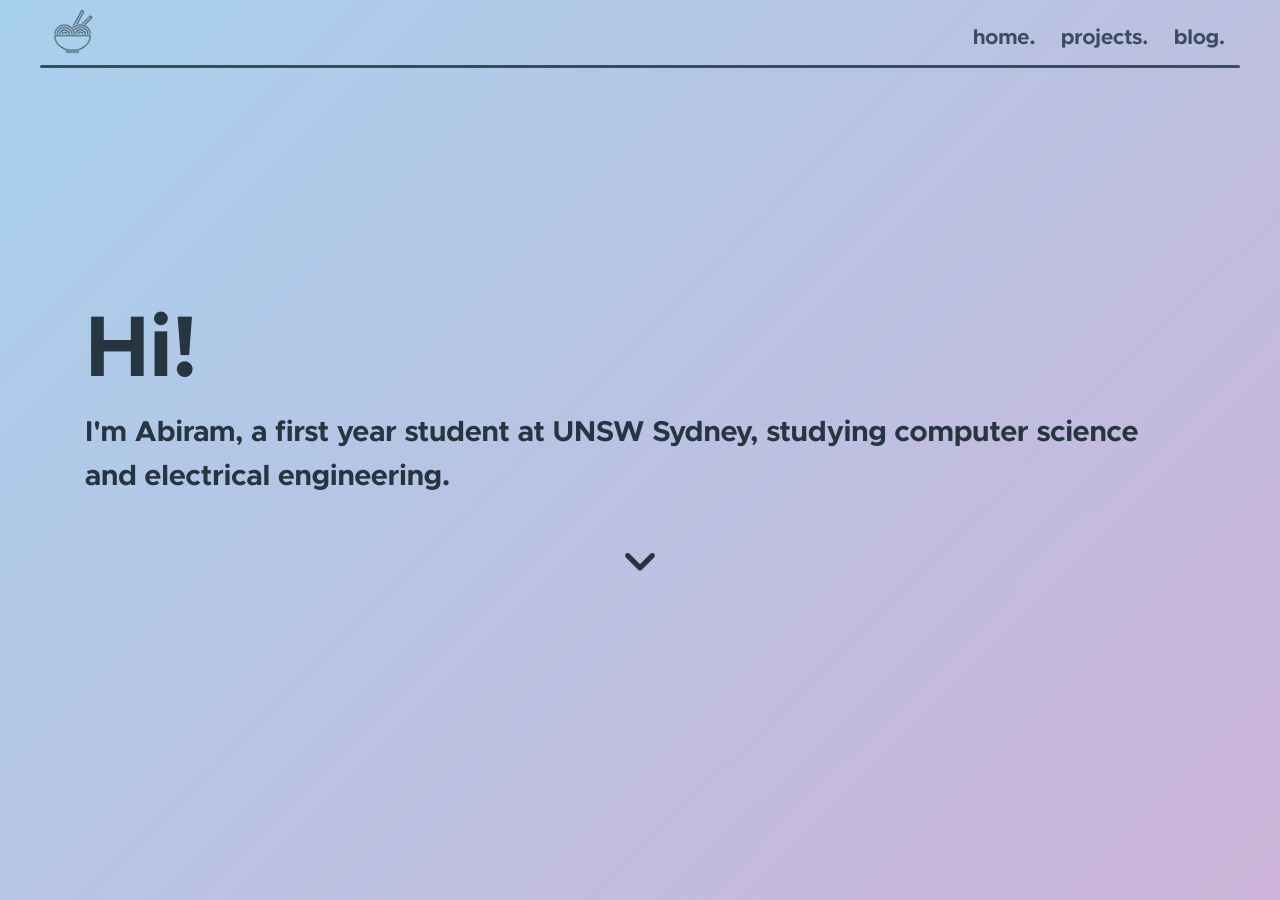
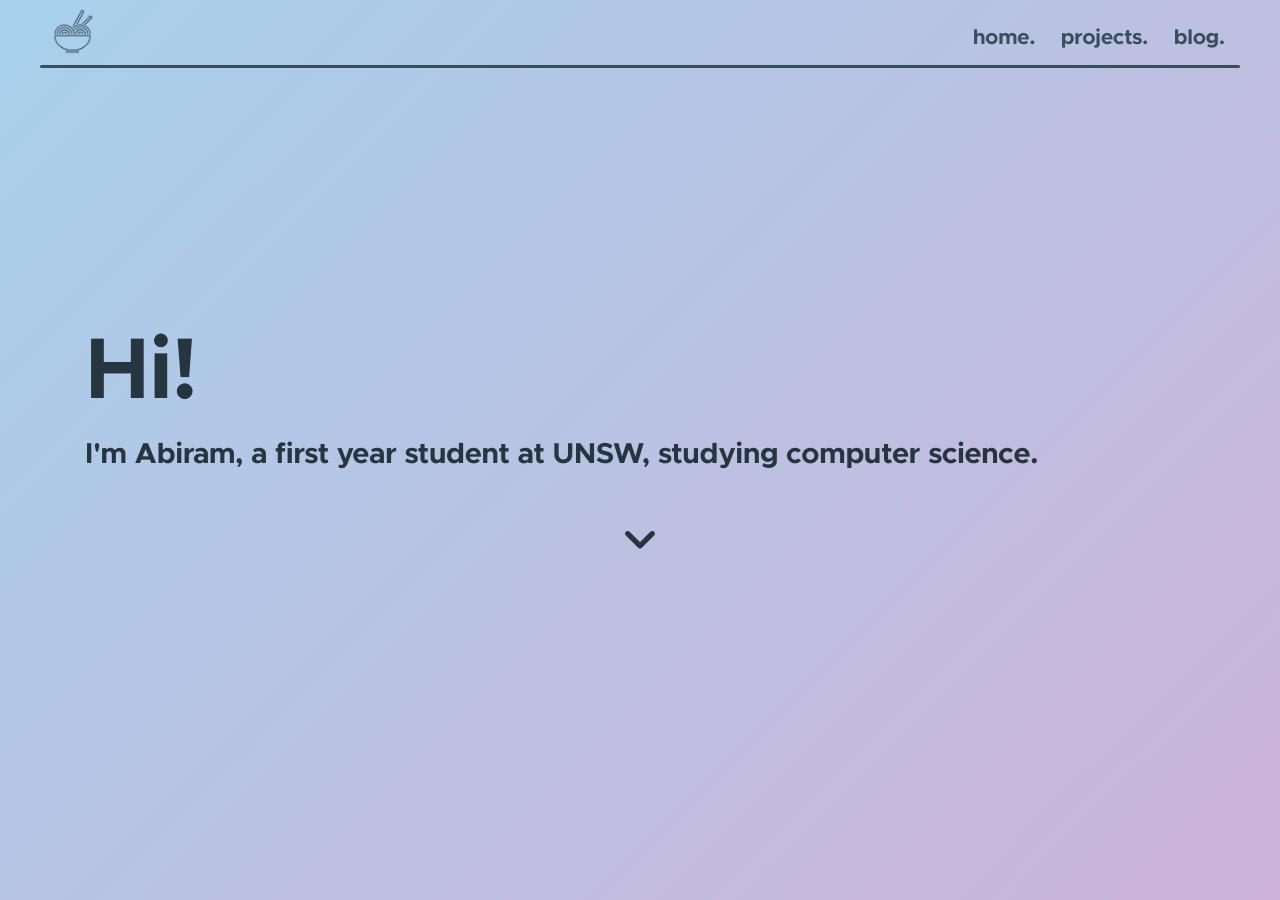
Before and after one commit to jeffreydyao/abiramen.github.io, a Jekyll site: the page built from index.html, in a window 1280 px wide and 900 px high. Built offline with Jekyll 4.4.1, drawn with Linux system fonts in a browser that asks for light colours; nearby versions of some CDN libraries.

Commit message:
Update landing splash, again

```diff
--- a/index.html
+++ b/index.html
@@ -10,7 +10,7 @@ layout: default
             <div id="splash-title">
                 Hi!
             </div>
-            I'm Abiram, a first year student at UNSW Sydney, studying computer science and electrical engineering.
+            I'm Abiram, a first year student at UNSW, studying computer science.
         </div>
     </div>
     <a id="scroll-arrow" class="page-anchor" href="#showcase-section"><div class="icon">keyboard_arrow_down</div></a>
```
